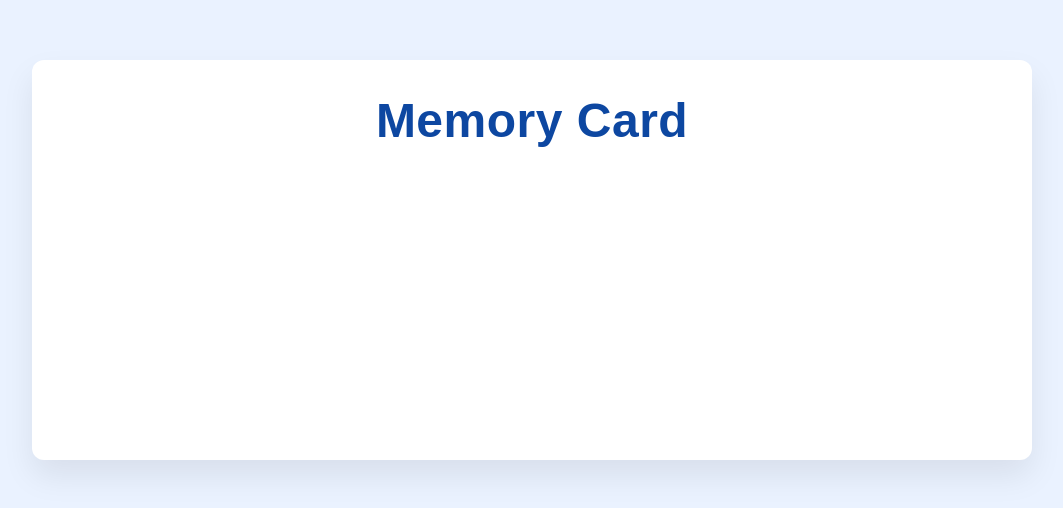
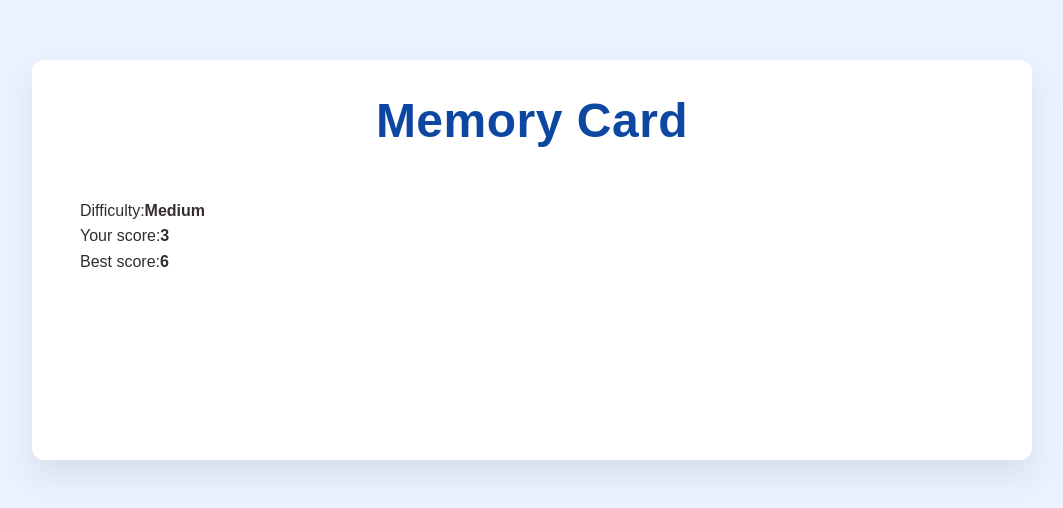
Before and after one commit to catalinbroinas/memory-card, a React (Vite) app: page / in a window 1280 px wide. Shown: the part 140-648 px from the top of the page, without its empty margins (108-1171 px from the left). Built offline with nearby package versions, Linux system fonts and the light colour scheme.

Commit message:
feat(GameResult): add component structure

```diff
--- a/src/react/components/features/Game/EndScreen/EndScreen.jsx
+++ b/src/react/components/features/Game/EndScreen/EndScreen.jsx
@@ -1,8 +1,11 @@
+import GameResult from "./GameResult";
 
 function EndScreen() {
   return (
     <section className="end-screen">
       <h2 className="visually-hidden">Game results</h2>
+
+      <GameResult />
     </section>
   );
 }
--- /dev/null
+++ b/src/react/components/features/Game/EndScreen/GameResult.jsx
@@ -0,0 +1,23 @@
+
+function GameResult() {
+  return (
+    <ul className="game-result">
+      <li className="game-result__item">
+        <span className="game-result__label">Difficulty:</span>
+        <strong className="game-result__value">Medium</strong>
+      </li>
+
+      <li className="game-result__item">
+        <span className="game-result__label">Your score:</span>
+        <strong className="game-result__value">3</strong>
+      </li>
+
+      <li className="game-result__item">
+        <span className="game-result__label">Best score:</span>
+        <strong className="game-result__value">6</strong>
+      </li>
+    </ul>
+  );
+}
+
+export default GameResult;
```
